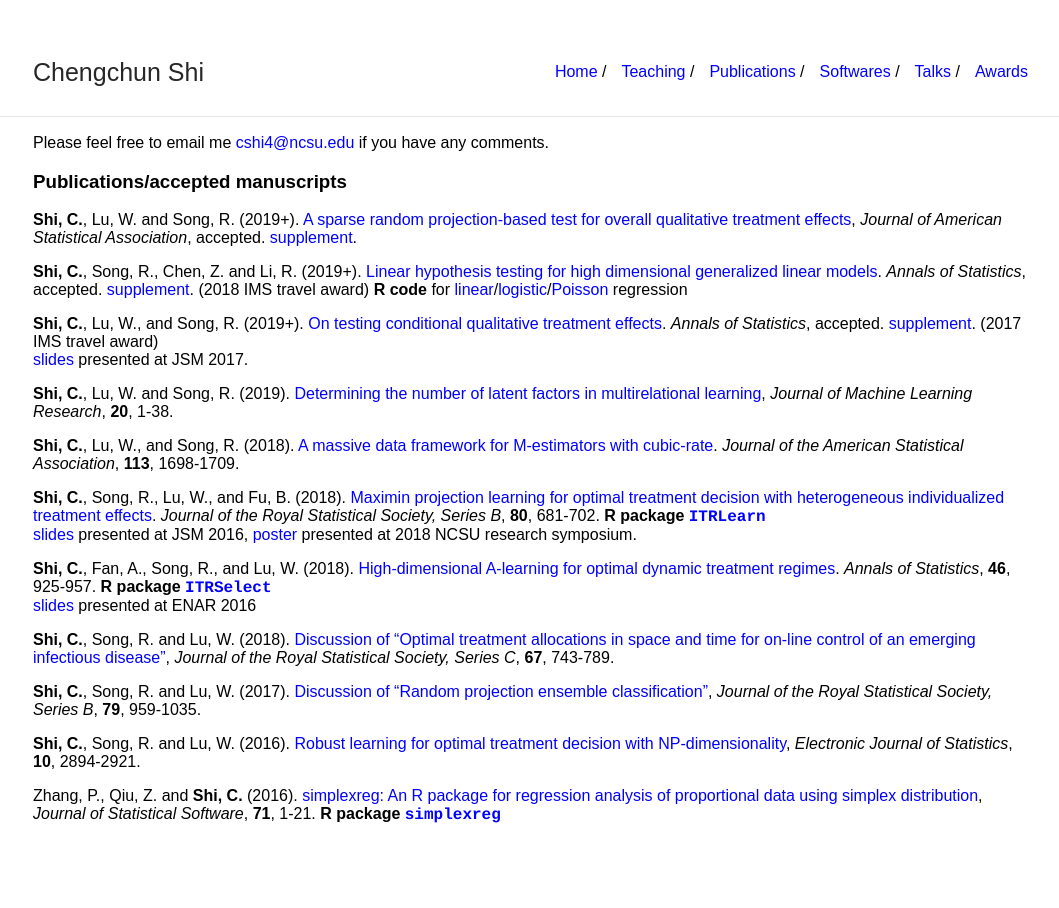
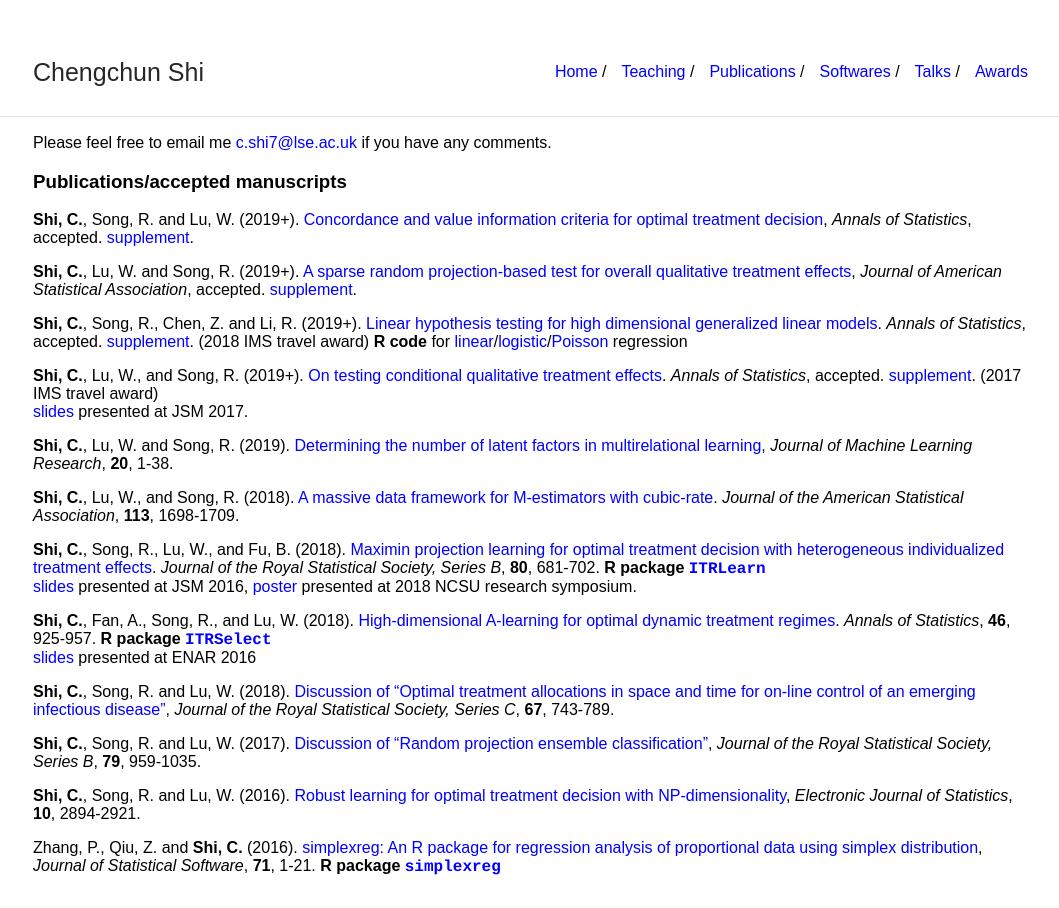
Before and after one commit to callmespring/callmespring.github.io, a Jekyll site: the page built from publication.md, in a window 1280 px wide. Shown: the whole page, without its empty margins (107-1166 px from the left). Built offline with Jekyll 4.4.1, drawn with Linux system fonts in a browser that asks for light colours.

Commit message:
Update publication.md

```diff
--- a/publication.md
+++ b/publication.md
@@ -5,9 +5,11 @@ title: Publication
 
 <!---### Publication-->
 
-Please feel free to email me <cshi4@ncsu.edu> if you have any comments.
+Please feel free to email me <c.shi7@lse.ac.uk> if you have any comments.
 
 ### Publications/accepted manuscripts
+
+**Shi, C.**, Song, R. and Lu, W. (2019+). [Concordance and value information criteria for optimal treatment decision](./paper/CIVIC1.pdf), _Annals of Statistics_, accepted. [supplement](./paper/suppCIVIC1.pdf).
 
 **Shi, C.**, Lu, W. and Song, R. (2019+). [A sparse random projection-based test for overall qualitative treatment effects](./paper/OQTE.pdf), _Journal of American Statistical Association_, accepted. [supplement](./paper/suppOQTE.pdf).
 
```
